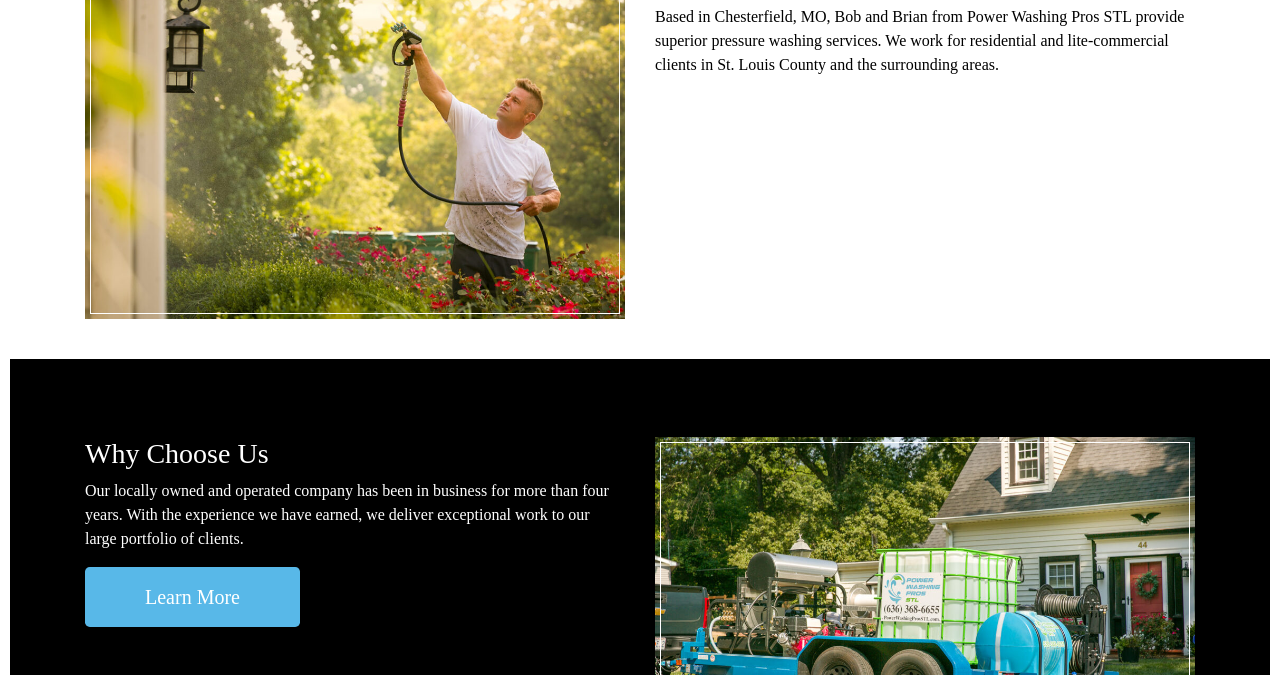
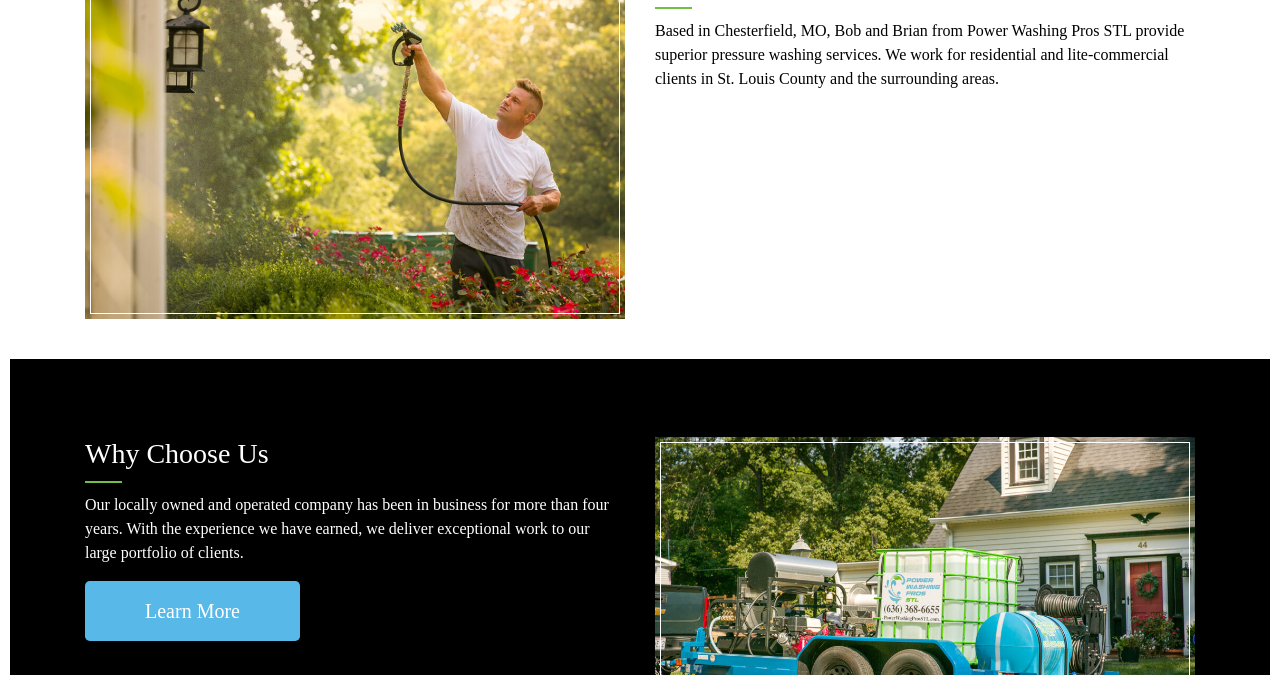
Before and after one commit to spacerambler/powerwashingpros, a plain HTML site: page index.html in a window 1280 px wide. Shown: the part 785-1460 px from the top of the page. Drawn offline with nearby package versions, Linux system fonts and the light colour scheme; a web font is replaced by a local one.

Commit message:
Add and style hr

```diff
--- a/index.html
+++ b/index.html
@@ -54,6 +54,7 @@
                 <div class="col">
                     <div class="align-content-center">
                         <h2>Power Washing in St. Louis</h2>
+                        <hr>
                         <p>
                             Based in Chesterfield, MO, Bob and Brian from Power Washing Pros STL provide superior pressure washing services. We work for residential and lite-commercial clients in St. Louis County and the surrounding areas.
                         </p>
@@ -68,6 +69,7 @@
                 <div class="col">
                     <div class="align-content-center">
                         <h3>Why Choose Us</h3>
+                        <hr>
                         <p>
                             Our locally owned and operated company has been in business for more than four years. With the experience we have earned, we deliver exceptional work to our large portfolio of clients.
                         </p>
@@ -89,6 +91,7 @@
                 <div class="col">
                     <div class="align-content-center">
                         <h2>Our Pressure Washing Services</h2>
+                        <hr>
                         <p>
                             Apart from power washing, our team also offers concrete sealing, roof washing, and other cleaning services. Our commitment to perfection and drive to deliver exceptional customer care set us apart from the competition.                        </p>
                         <a class="btn primary-btn btn-primary btn-lg" href="#" role="button">Find Out More</a>
--- a/style.css
+++ b/style.css
@@ -24,6 +24,12 @@ h1 {
 img {
     outline: 1px solid white;
     outline-offset: -6px;
+}
+
+hr {
+    border: 1px solid var(--green);
+    width: 35px;
+    margin: 10px 0;
 }
 
 .hero {
```
